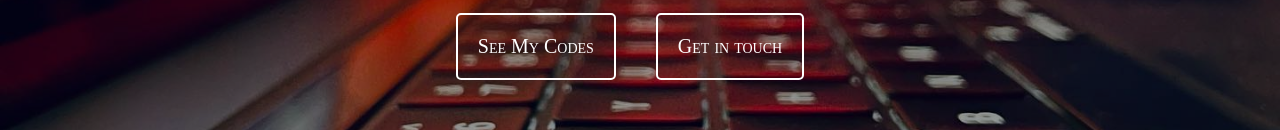
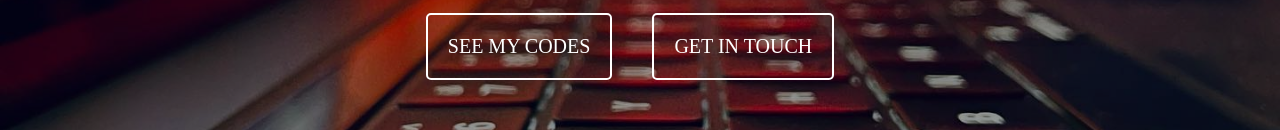
Before and after one commit to aykdgreat/portfolio, a plain HTML site: page index.html in a window 1280 px wide. Shown: the part 535-665 px from the top of the page. Drawn offline with Linux system fonts and the light colour scheme.

Commit message:
Removed font-variant

```diff
--- a/css/style.css
+++ b/css/style.css
@@ -242,7 +242,7 @@ li a:hover {
   padding: 10px;
   text-align: center;
   text-decoration: none;
-  font-variant: small-caps;
+  text-transform: uppercase;
   border: 2px solid #fff;
   color: #fff;
   border-radius: 5px;
@@ -339,7 +339,6 @@ li a:hover {
   text-transform: uppercase;
   text-align: center;
   text-decoration: none;
-  font-variant: small-caps;
   font-weight: bold;
   border: 2px solid #008080;
   color: #008080;
@@ -404,6 +403,7 @@ label {
 }
 
 .input-submit {
+  cursor: pointer;
   outline: none;
   border: 2px solid #008080;
   width: 100%;
```
